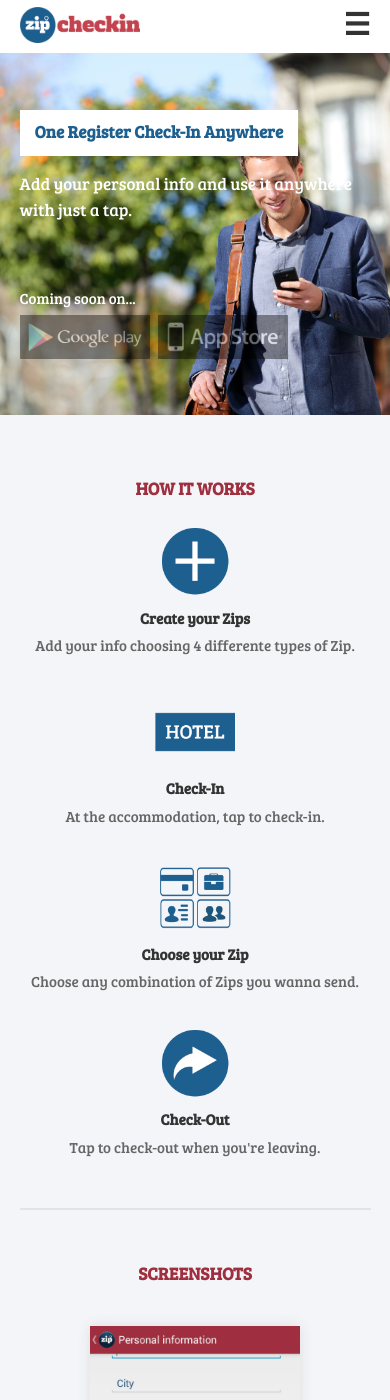
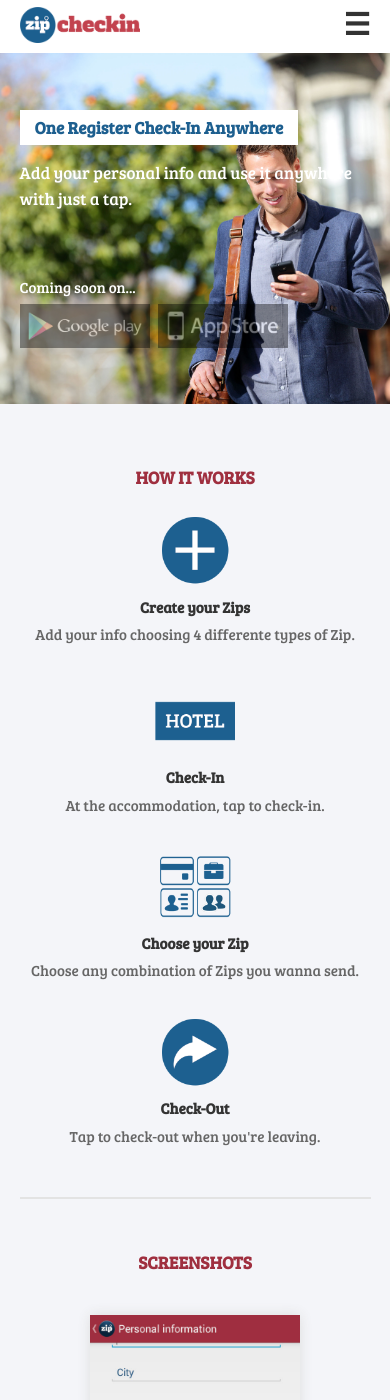
Before and after one commit to zipcheckin/zipcheckin.github.io, a Jekyll site: the page built from index.html, in a window 390 px wide and 1400 px high. Built offline with Jekyll 4.4.1, drawn with Linux system fonts in a browser that asks for light colours; nearby versions of some CDN libraries.

Commit message:
Fixed headline on mobile version

```diff
--- a/_sass/_responsive.scss
+++ b/_sass/_responsive.scss
@@ -141,6 +141,9 @@
     h1 {
       font-size: $font-large;
       margin-top: 60px;
+      padding: 5px 15px;
+      height: auto;
+      line-height: 25px;
     }
 
     h2 {
```
Also changed, not shown: _sass/_layout.scss (line endings or trailing spaces).
